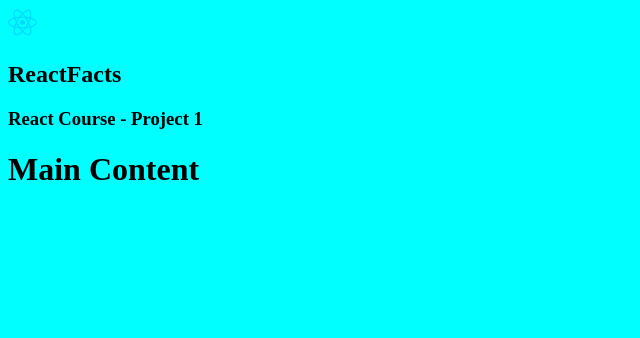
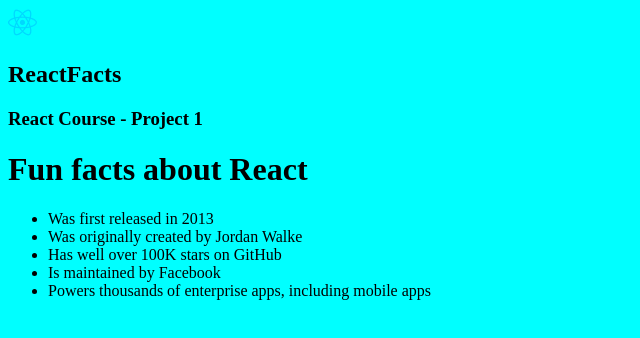
Before and after one commit to cosminmoldovan/react-course-project-1, a React (Create React App) app: page / in a window 1280 px wide. Shown: the top 338 px of the page, without its empty margins (0-640 px from the left). Built offline with nearby package versions, Linux system fonts and the light colour scheme.

Commit message:
add content in Main

```diff
--- a/src/Main.js
+++ b/src/Main.js
@@ -1,6 +1,15 @@
 function Main(){
     return (
-        <h1>Main Content</h1>
+        <main>
+            <h1>Fun facts about React</h1>
+            <ul>
+                <li>Was first released in 2013</li>
+                <li>Was originally created by Jordan Walke</li>
+                <li>Has well over 100K stars on GitHub</li>
+                <li>Is maintained by Facebook</li>
+                <li>Powers thousands of enterprise apps, including mobile apps</li>
+            </ul>
+        </main>
     );
 }
 export default Main;
```
